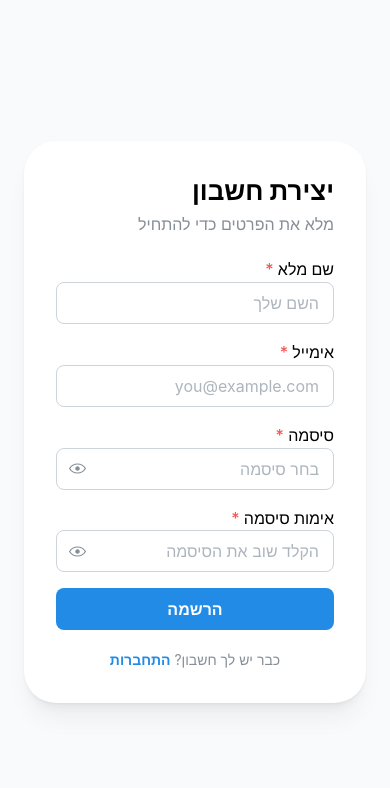
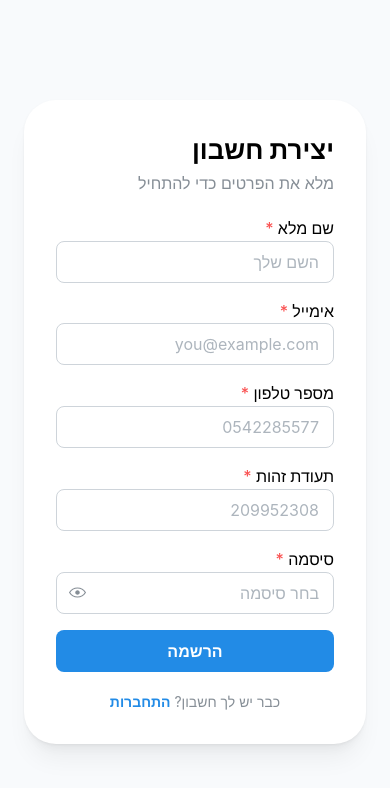
Before and after one commit to ofirgo1/LeapAI, a React (Vite) app in the folder client/: page /signin in a window 390 px wide. Shown: the top 788 px of the page. Built offline with nearby package versions, Linux system fonts and the light colour scheme.

Commit message:
update SignIn form to include phone number and ID fields, remove confirm password validation

```diff
--- a/client/src/pages/SignIn/SignIn.tsx
+++ b/client/src/pages/SignIn/SignIn.tsx
@@ -16,9 +16,10 @@ const SignIn = () => {
     const form = useForm({
         initialValues: {
             fullName: '',
+            phoneNumber: '',
             email: '',
+            id: '',
             password: '',
-            confirmPassword: '',
         },
 
         validate: {
@@ -31,8 +32,13 @@ const SignIn = () => {
             password: (value) =>
                 value.length < 6 ? 'סיסמה חייבת להכיל לפחות 6 תווים' : null,
 
-            confirmPassword: (value, values) =>
-                value !== values.password ? 'הסיסמאות לא תואמות' : null,
+            phoneNumber: (value) =>
+                /^0\d{8,9}$/.test(value.replace(/-/g, ''))
+                    ? null
+                    : 'מספר טלפון לא תקין',
+
+            id: (value) =>
+                /^\d{9}$/.test(value) ? null : 'תעודת זהות חייבת להכיל 9 ספרות',
         },
     });
 
@@ -116,6 +122,24 @@ const SignIn = () => {
                                     {...form.getInputProps('email')}
                                 />
 
+                                <TextInput
+                                    label="מספר טלפון"
+                                    placeholder="0542285577"
+                                    size="md"
+                                    radius="md"
+                                    withAsterisk
+                                    {...form.getInputProps('phoneNumber')}
+                                />
+
+                                <TextInput
+                                    label="תעודת זהות"
+                                    placeholder="209952308"
+                                    size="md"
+                                    radius="md"
+                                    withAsterisk
+                                    {...form.getInputProps('id')}
+                                />
+
                                 <PasswordInput
                                     label="סיסמה"
                                     placeholder="בחר סיסמה"
@@ -123,15 +147,6 @@ const SignIn = () => {
                                     radius="md"
                                     withAsterisk
                                     {...form.getInputProps('password')}
-                                />
-
-                                <PasswordInput
-                                    label="אימות סיסמה"
-                                    placeholder="הקלד שוב את הסיסמה"
-                                    size="md"
-                                    radius="md"
-                                    withAsterisk
-                                    {...form.getInputProps('confirmPassword')}
                                 />
 
                                 <Button
```
